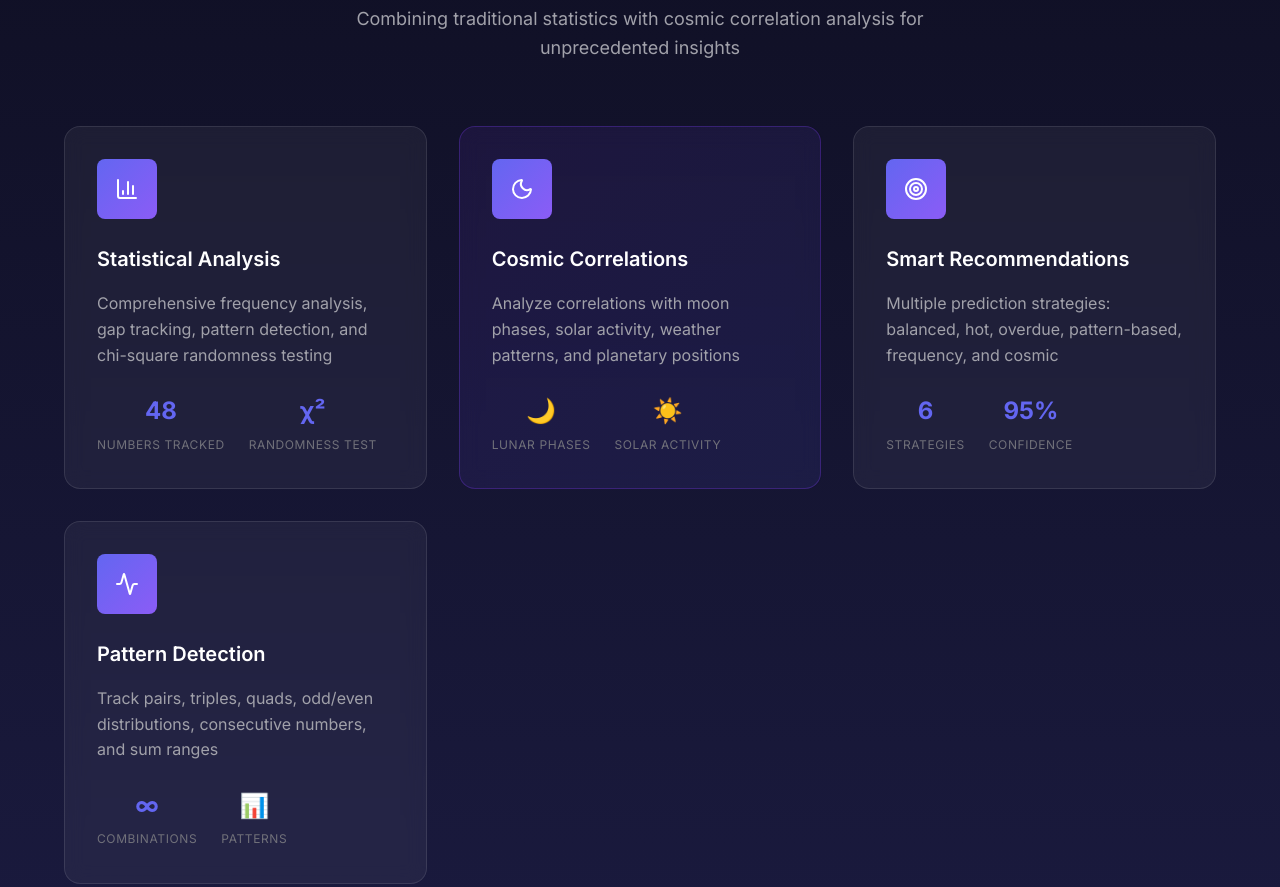
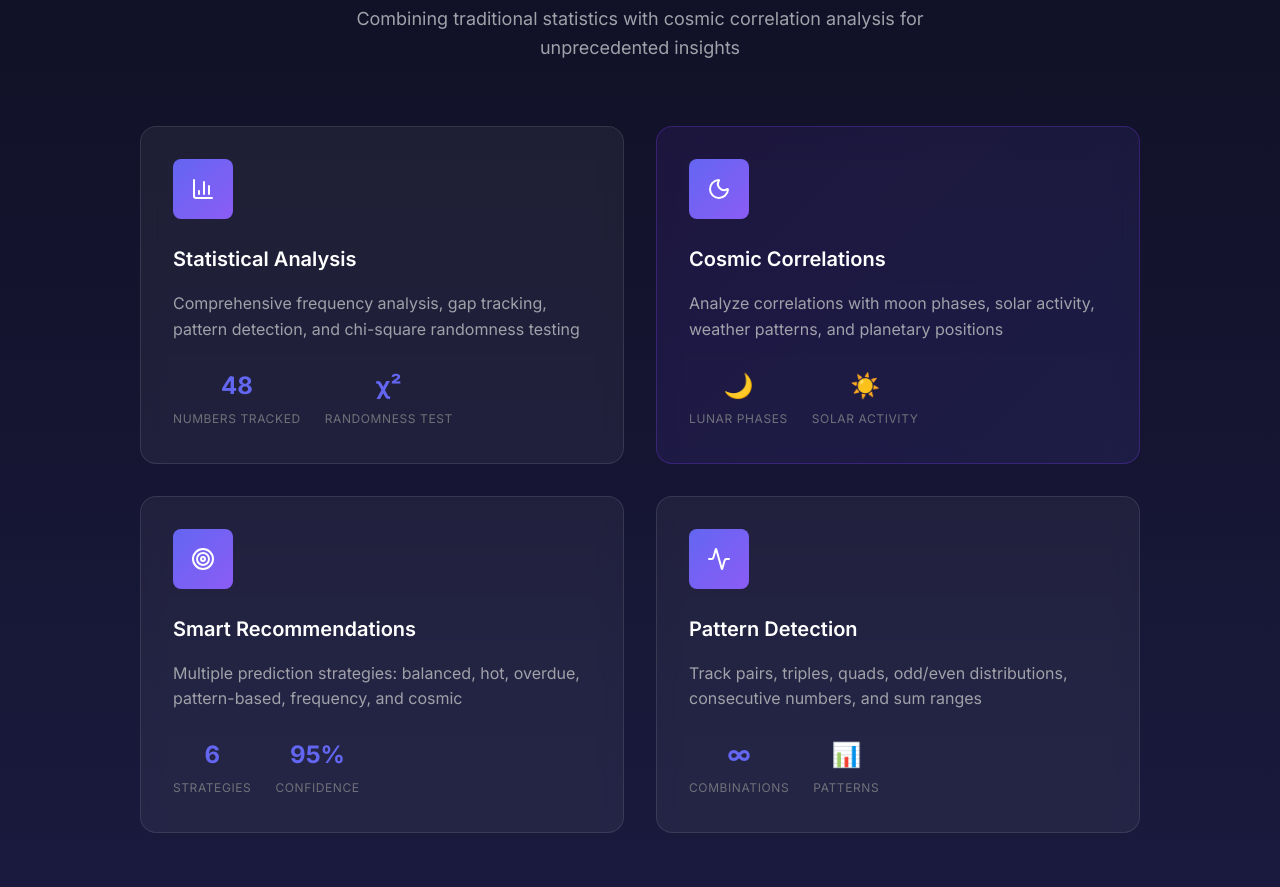
Before and after one commit to mrz1836/go-lucky, a plain HTML site: page website/index.html in a window 1280 px wide. Shown: the part 960-1847 px from the top of the page. Drawn offline with nearby package versions, Linux system fonts and the light colour scheme.

Commit message:
Go-Lucky Lottery Analyzer Website

```diff
--- a/website/index.html
+++ b/website/index.html
@@ -71,6 +71,7 @@
                     <div class="feature-icon">
                         <i data-lucide="bar-chart-3"></i>
                     </div>
+                    <div class="feature-content">
                         <h3>Statistical Analysis</h3>
                         <p>Comprehensive frequency analysis, gap tracking, pattern detection, and chi-square randomness testing</p>
                         <div class="feature-metrics">
@@ -84,11 +85,13 @@
                             </div>
                         </div>
                     </div>
+                </div>
 
                 <div class="feature-card cosmic">
                     <div class="feature-icon">
                         <i data-lucide="moon"></i>
                     </div>
+                    <div class="feature-content">
                         <h3>Cosmic Correlations</h3>
                         <p>Analyze correlations with moon phases, solar activity, weather patterns, and planetary positions</p>
                         <div class="feature-metrics">
@@ -102,11 +105,13 @@
                             </div>
                         </div>
                     </div>
+                </div>
 
                 <div class="feature-card">
                     <div class="feature-icon">
                         <i data-lucide="target"></i>
                     </div>
+                    <div class="feature-content">
                         <h3>Smart Recommendations</h3>
                         <p>Multiple prediction strategies: balanced, hot, overdue, pattern-based, frequency, and cosmic</p>
                         <div class="feature-metrics">
@@ -120,11 +125,13 @@
                             </div>
                         </div>
                     </div>
+                </div>
 
                 <div class="feature-card">
                     <div class="feature-icon">
                         <i data-lucide="activity"></i>
                     </div>
+                    <div class="feature-content">
                         <h3>Pattern Detection</h3>
                         <p>Track pairs, triples, quads, odd/even distributions, consecutive numbers, and sum ranges</p>
                         <div class="feature-metrics">
@@ -135,6 +142,7 @@
                             <div class="metric">
                                 <span class="metric-value">📊</span>
                                 <span class="metric-label">Patterns</span>
+                            </div>
                         </div>
                     </div>
                 </div>
--- a/website/styles.css
+++ b/website/styles.css
@@ -283,8 +283,11 @@ body {
 
 .features-grid {
     display: grid;
-    grid-template-columns: repeat(auto-fit, minmax(280px, 1fr));
+    grid-template-columns: 1fr 1fr;
+    grid-template-rows: 1fr 1fr;
     gap: var(--space-xl);
+    max-width: 1000px;
+    margin: 0 auto;
 }
 
 .feature-card {
@@ -296,6 +299,9 @@ body {
     transition: all var(--transition-normal);
     position: relative;
     overflow: hidden;
+    min-height: 320px;
+    display: flex;
+    flex-direction: column;
 }
 
 .feature-card::before {
@@ -343,6 +349,12 @@ body {
     color: white;
 }
 
+.feature-content {
+    flex: 1;
+    display: flex;
+    flex-direction: column;
+}
+
 .feature-card h3 {
     font-size: 1.25rem;
     font-weight: 600;
@@ -353,11 +365,13 @@ body {
     color: var(--text-secondary);
     margin-bottom: var(--space-lg);
     line-height: 1.6;
+    flex: 1;
 }
 
 .feature-metrics {
     display: flex;
     gap: var(--space-lg);
+    margin-top: auto;
 }
 
 .metric {
@@ -910,12 +924,14 @@ body {
         padding: 0 var(--space-md);
     }
 
+    .features-grid,
     .demo-grid {
         grid-template-columns: 1fr;
         grid-template-rows: auto;
         max-width: none;
     }
 
+    .feature-card,
     .demo-card {
         min-height: auto;
     }
```
Lines whose indentation alone changed are shown as unchanged.
